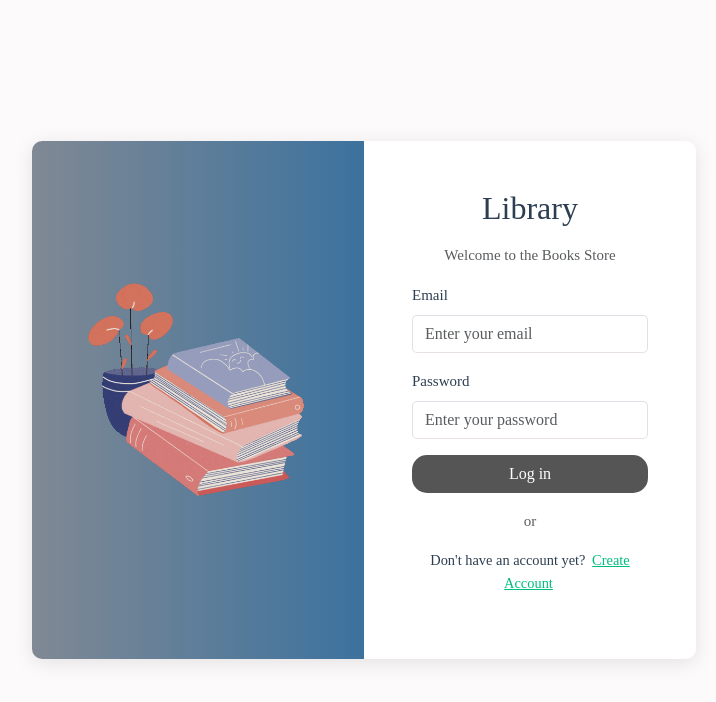
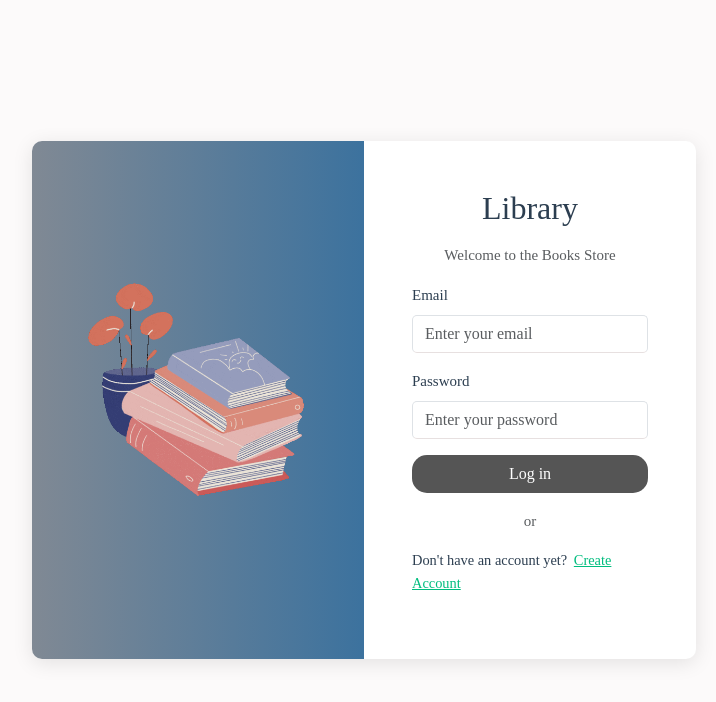
Before and after one commit to Arcgel/book-kept, a Vue app: page /login in a window 1280 px wide. Shown: the top 702 px of the page, without its empty margins (276-992 px from the left). Built offline with nearby package versions, Linux system fonts and the light colour scheme.

Commit message:
Design for Lo gin/ Register

```diff
--- a/src/views/LoginView.vue
+++ b/src/views/LoginView.vue
@@ -27,8 +27,8 @@
 
           <div class="text-center my-3 text-muted">or</div>
 
-          <p class="text-center link">Don't have an account yet?
-            <a href="#" class="create" @click="$router.push('/register')">Create Account</a>
+          <p class="text-left link" style="font-family: 'Times New Roman', Times, serif;">Don't have an account yet?
+            <a href="#" class="create" @click="$router.push('/register')" style="font-family:'Times New Roman', Times, serif">Create Account</a>
           </p>
         </form>
       </div>
--- a/src/views/RegisterView.vue
+++ b/src/views/RegisterView.vue
@@ -39,7 +39,7 @@
           </form>
           <div class="text-center my-3 text-muted" style="font-family: Times New Roman, Times, serif;">or</div>
 
-          <p class="text-center link"> If you already have an account
+          <p class="text-center link" style="font-family:'Times New Roman', Times, serif;">  If you already have an account
             <a href="#" class="sign-in" style="font-family: Times New Roman, Times, serif;"
               @click="$router.push('/login')">Sign in</a>
           </p>
@@ -110,9 +110,9 @@ html {
 }
 
 .auth-container {
-  max-width: 800px;
+  max-width: 700px;
   height: 490px;
-  margin: 200px auto;
+  margin: 50px auto;
   background-color: white;
   border-radius: 10px;
   box-shadow: 0 4px 20px rgba(0, 0, 0, 0.1);
```
